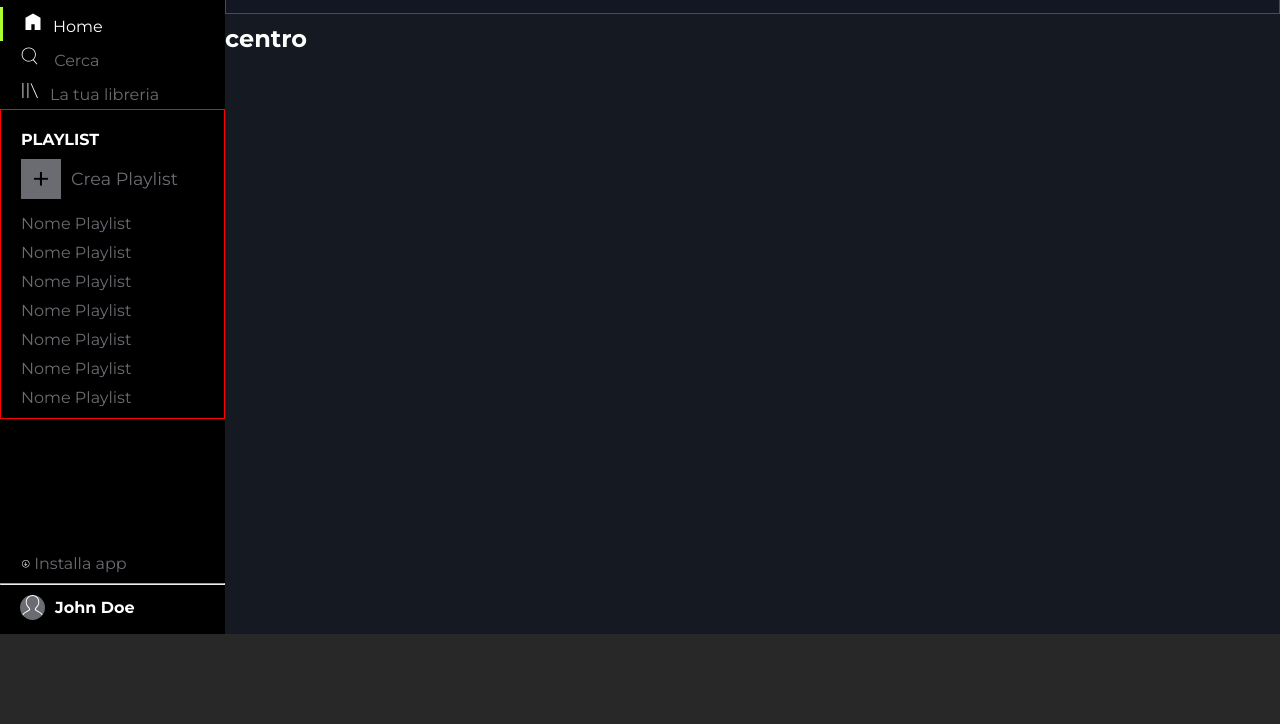
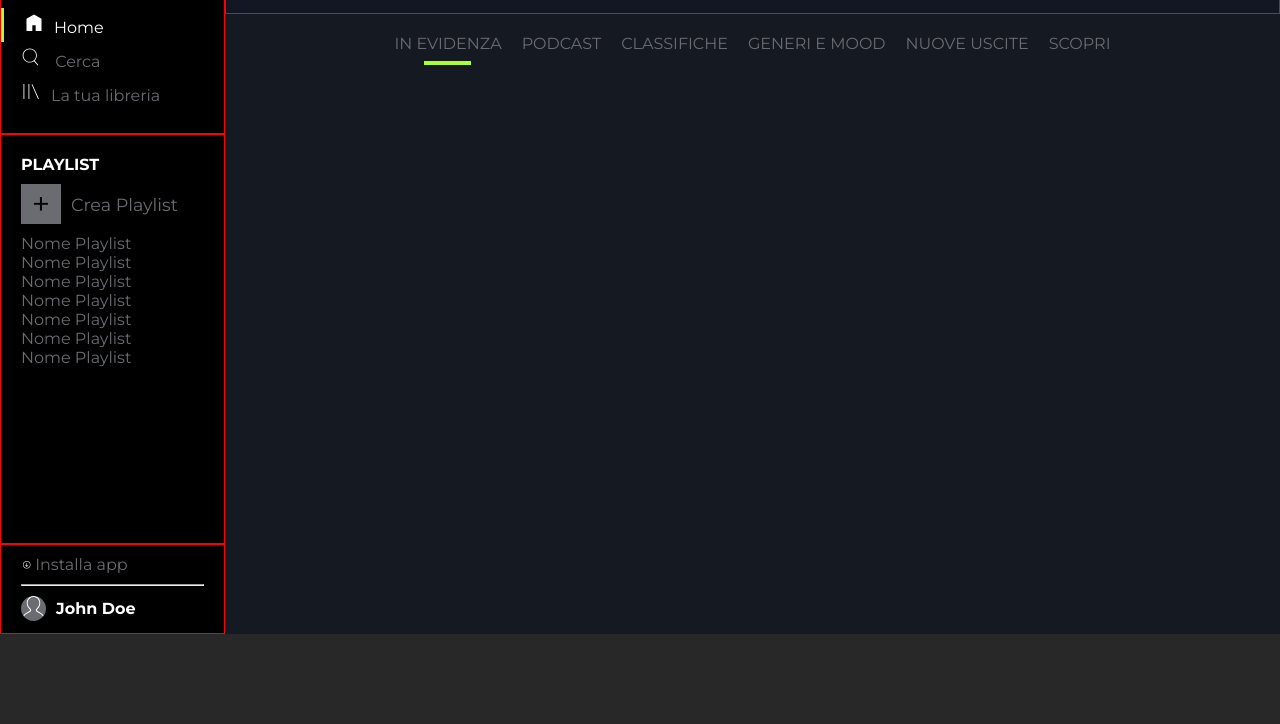
Before and after one commit to EmanueleDiLeo/html-css-spotifyweb, a plain HTML site: page index.html in a window 1280 px wide. Shown: the part 76-800 px from the top of the page. Drawn offline with Linux system fonts and the light colour scheme.

Commit message:
[ADD] : categories

```diff
--- a/css/style.css
+++ b/css/style.css
@@ -15,7 +15,15 @@ ul{
   list-style: none;
 }
 
-li,
+li{
+  color: #6a6c71;
+  cursor: pointer;
+}
+
+li:hover{
+  color:white;
+}
+
 span{
   color: #6a6c71;
 }
@@ -53,16 +61,10 @@ main{
 
 /* **************************************** Menu */
 .menu{
-  height: calc(100% - 90px);
-  overflow-y: auto;
-}
-
-.menu li:hover{
-  color:white;
+  height: 210px;
 }
 
 .menu li{
-  cursor: pointer;
   padding: 5px 0;
 }
 
@@ -89,7 +91,7 @@ main{
 /* ****************************************Playlist */
 
 .playlist{
-  height: 310px;
+  height: calc(100% - 90px - 210px);
   padding: 20px 0 0 20px;
   overflow-y: auto;
 }
@@ -129,13 +131,15 @@ main{
 }
 
 /***************************************** Profile  */
+
 .profile{
   height: 90px;
+  padding:0 20px;
 
 }
 
 .app{
-  padding:10px 20px;
+  padding:10px 0px;
 }
 
 .app img{
@@ -145,7 +149,7 @@ main{
 .name{
   display: flex;
   align-items: center;
-  padding: 10px 20px;
+  padding: 10px 0px;
 }
 
 .name img{
@@ -157,6 +161,7 @@ main{
 }
 
 /* ********************************************* BAR-RIGHT************/
+
 #bar-right{
   width: calc(100vw - 225px);
 }
@@ -180,6 +185,27 @@ main{
   padding-top: 100px;
 }
 
+.categories{
+  justify-content: center;
+}
+
+.categories li{
+  padding: 10px;
+  display: inline-block;
+}
+
+.categories li:first-child::after{
+  content: '';
+  display: block;
+  position: relative;
+  width: 40%;
+  border: 2px solid #adff2f;
+  margin-top: 8px;
+  margin-left:30px;
+
+
+}
+
 /* *********************************FOOTER********************************* */
 
 footer{
--- a/index.html
+++ b/index.html
@@ -25,7 +25,7 @@
     <section id="bar-left" class="">
 
       <!-- Menu -->
-      <div class="menu">
+      <div class="menu debug">
         <img class="logo" src="img/logo.svg" alt="logo">
 
         <!-- home -->
@@ -36,9 +36,10 @@
             <li><img src="img/libreria.svg" alt="libreria">La tua libreria</li>
           </ul>
         </div>
+      </div>
 
         <!-- playlist -->
-        <div class="playlist debug">
+      <div class="playlist overflow-y debug">
         <h4>PLAYLIST</h4>
         <div class="center">
           <div class="plus">
@@ -57,13 +58,10 @@
             <li>Nome Playlist</li>
           </ul>
         </div>
-
-
-        </div>
       </div>
 
       <!-- Profilo -->
-      <div class="profile">
+      <div class="profile debug">
         <div class="app">
           <img src="img/download.svg" alt="download">
           <span class="hw">Installa app</span>
@@ -90,8 +88,17 @@
       <!-- END BAR TOP -->
 
       <!-- START CENTRAL BODY -->
-      <div class="central-body ">
-        <h1>centro</h1>
+      <div class="central-body overflow-y">
+        <div>
+          <ul class="flex categories">
+            <li>IN EVIDENZA</li>
+            <li>PODCAST</li>
+            <li>CLASSIFICHE</li>
+            <li>GENERI E MOOD</li>
+            <li>NUOVE USCITE</li>
+            <li>SCOPRI</li>
+          </ul>
+        </div>
       </div>
       <!-- END CENTRAL BODY -->
 
```
Lines whose indentation alone changed are shown as unchanged.
